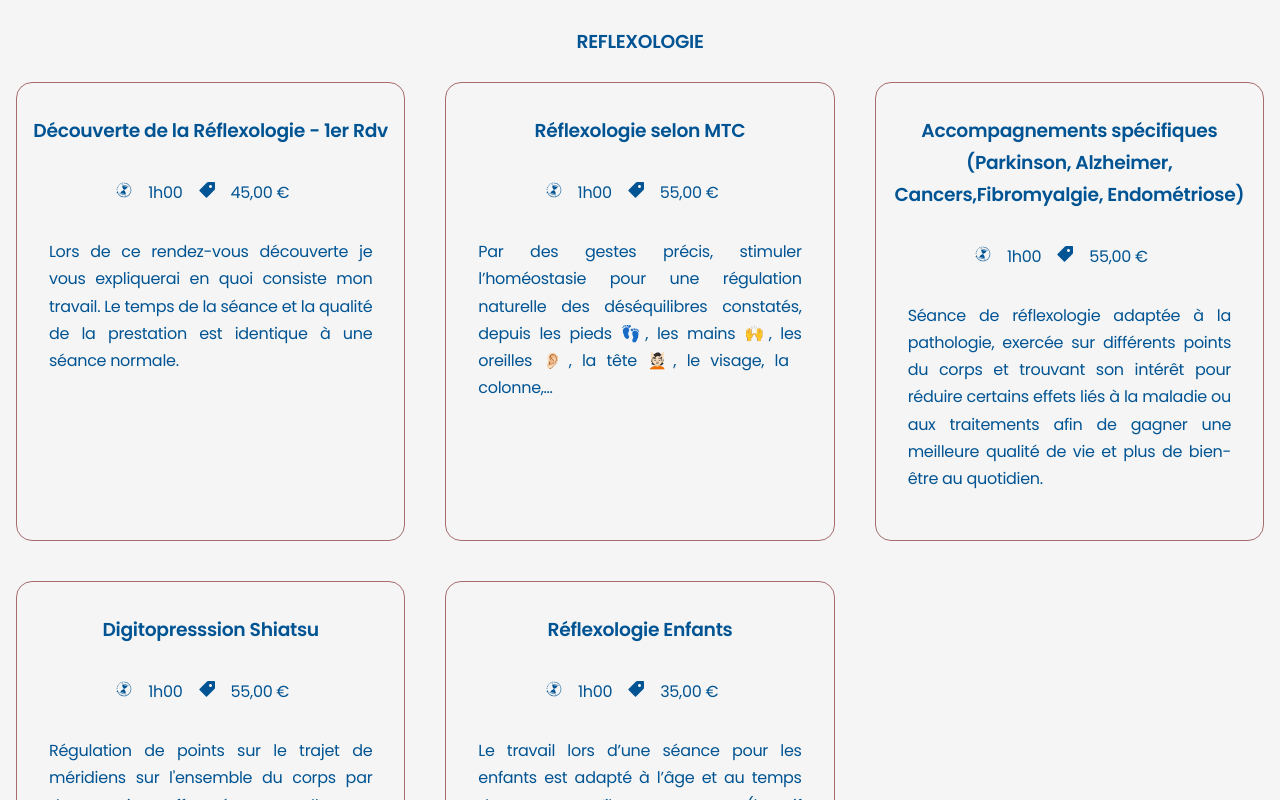
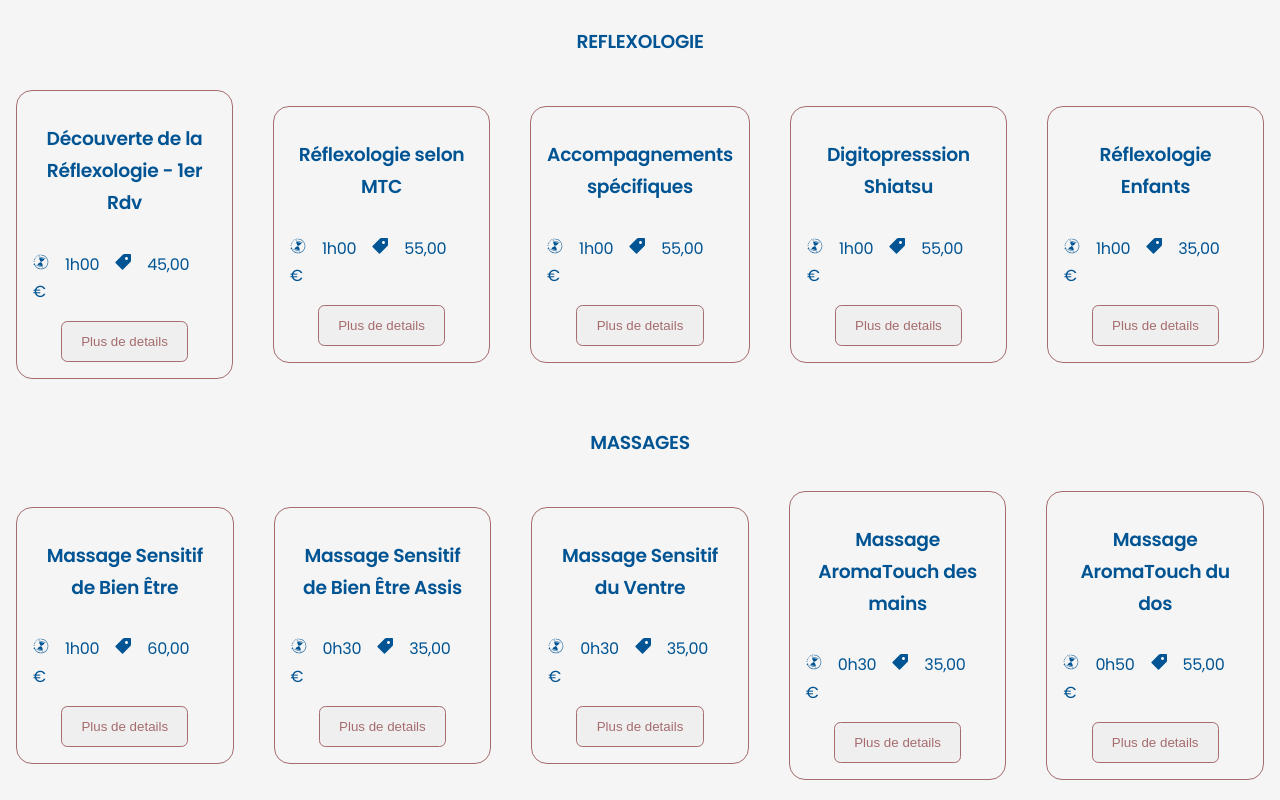
Before and after one commit to Geoffrey-lusitano/laurence-descat, a React (Create React App) app: page / in a window 1280 px wide. Shown: the part 6000-6800 px from the top of the page. Built offline with nearby package versions, Linux system fonts and the light colour scheme; the HTML template or start-up script is replaced by a standard one.

Commit message:
correction btn plus de details

```diff
--- a/src/components/ht/Ht.jsx
+++ b/src/components/ht/Ht.jsx
@@ -37,10 +37,10 @@ const reflexologie = [
   },
   {
     id: 3,
-    name: "Accompagnements spécifiques (Parkinson, Alzheimer, Cancers,Fibromyalgie, Endométriose)",
+    name: "Accompagnements spécifiques ",
     duration: "1h00",
     price: "55,00 €",
-    description: "Séance de réflexologie adaptée à la pathologie, exercée sur différents points du corps et trouvant son intérêt pour réduire certains effets liés à la maladie ou aux traitements afin de gagner une meilleure qualité de vie et plus de bien-être au quotidien.",
+    description: "(Parkinson, Alzheimer, Cancers,Fibromyalgie, Endométriose) Séance de réflexologie adaptée à la pathologie, exercée sur différents points du corps et trouvant son intérêt pour réduire certains effets liés à la maladie ou aux traitements afin de gagner une meilleure qualité de vie et plus de bien-être au quotidien.",
   },
   {
     id: 4,
@@ -96,24 +96,43 @@ const massages = [
   },
 ];
 
+function Guidance() {
 
 
+  const [estMasqueReflexotherapie, setEstMasqueReflexotherapie] = useState(reflexotherapie.map(() => true));
+  const [estMasqueReflexo, setEstMasqueReflexo] = useState(reflexologie.map(() => true));
+  const [estMasqueMassage, setEstMasqueMassage] = useState(massages.map(() => true));
 
+  const toggleMasqueReflexotherapie = (index) => {
+  setEstMasqueReflexotherapie((prev) => {
+  const newState = [...prev];
+  newState[index] = !newState[index];
+  return newState;
+  });
+  };
 
-function Guidance() {
+  const toggleMasqueReflexo = (index) => {
+    setEstMasqueReflexo((prev) => {
+    const newState = [...prev];
+    newState[index] = !newState[index];
+    return newState;
+    });
+    };
 
-  const [estMasque, setEstMasque] = useState(true);
-
-  const toggleMasque = () => {
-    setEstMasque(!estMasque);
-  }
+  const toggleMasqueMassage = (index) => {
+  setEstMasqueMassage((prev) => {
+  const newState = [...prev];
+  newState[index] = !newState[index];
+  return newState;
+  });
+  };
 
   return (
     <section id="ht">
       <h2>TARIFS</h2>
       <h3>REFLEXOTHERAPIE</h3>
       <div className="ht__presta content">
-        {reflexotherapie.map(({ id, name, duration, price, description }) => {
+        {reflexotherapie.map(({ id, name, duration, price, description }, index) => {
           return (
             <div className="presta" key={id}>
               <h3>{name}</h3>
@@ -123,11 +142,10 @@ function Guidance() {
                 <ImPriceTag />
                 <span>{price}</span>
               </div>
-              <button className="btn" onClick={toggleMasque}>
-                {estMasque ? "Plus de details" : "Masquer les details"}
+              <button className="btn" onClick={() => toggleMasqueReflexotherapie(index)}>
+                {estMasqueReflexotherapie[index] ? "Plus de details" : "Masquer les details"}
               </button>
-              {!estMasque && <p className="detail">{description}</p>}
-
+              {!estMasqueReflexotherapie[index] && <p className="detail">{description}</p>}
             </div>
           );
         })}
@@ -135,7 +153,7 @@ function Guidance() {
       </div>
       <h3>REFLEXOLOGIE</h3>
       <div className="ht__presta content">
-        {reflexologie.map(({ id, name, duration, price, description }) => {
+        {reflexologie.map(({ id, name, duration, price, description }, index) => {
           return (
             <div className="presta" key={id}>
               <h3>{name}</h3>
@@ -145,7 +163,10 @@ function Guidance() {
                 <ImPriceTag />
                 <span>{price}</span>
               </div>
-              <p className="detail">{description}</p>
+              <button className="btn" onClick={() => toggleMasqueReflexo(index)}>
+                {estMasqueReflexo[index] ? "Plus de details" : "Masquer les details"}
+              </button>
+              {!estMasqueReflexo[index] && <p className="detail">{description}</p>}
             </div>
           );
         })}
@@ -153,7 +174,7 @@ function Guidance() {
       </div>
       <h3>MASSAGES</h3>
       <div className="ht__presta content">
-        {massages.map(({ id, name, duration, price, description }) => {
+        {massages.map(({ id, name, duration, price, description }, index) => {
           return (
             <div className="presta" key={id}>
               <h3>{name}</h3>
@@ -163,7 +184,10 @@ function Guidance() {
                 <ImPriceTag />
                 <span>{price}</span>
               </div>
-              <p className="detail">{description}</p>
+              <button className="btn" onClick={() => toggleMasqueMassage(index)}>
+                {estMasqueMassage[index] ? "Plus de details" : "Masquer les details"}
+              </button>
+              {!estMasqueMassage[index] && <p className="detail">{description}</p>}
             </div>
           );
         })}
--- a/src/components/ht/ht.css
+++ b/src/components/ht/ht.css
@@ -2,8 +2,8 @@
     margin-bottom: 1rem;
 }
 .ht__presta {
-    display: grid !important;
-    grid-template-columns: repeat(3, 1fr);
+    display: flex;
+    flex-direction: row !important;
     gap: 2.5rem;
 }
 .presta {
```
